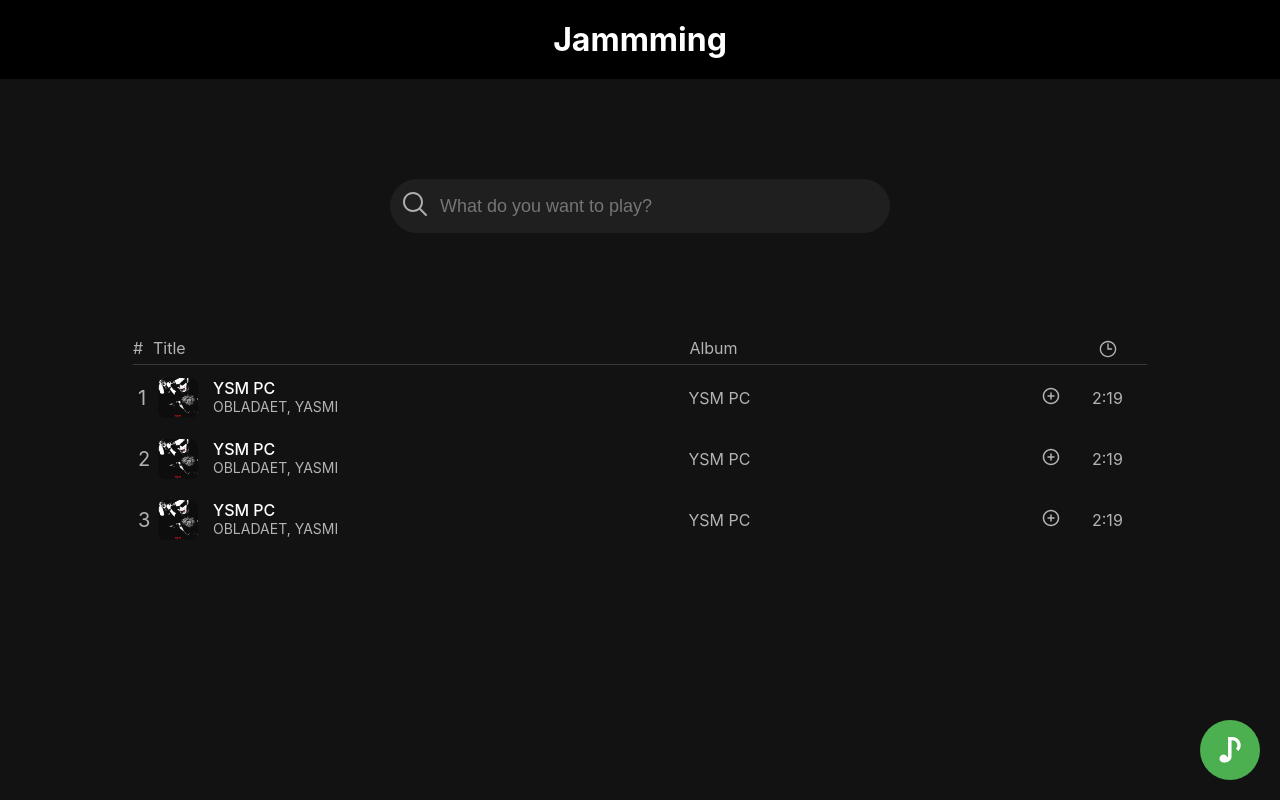
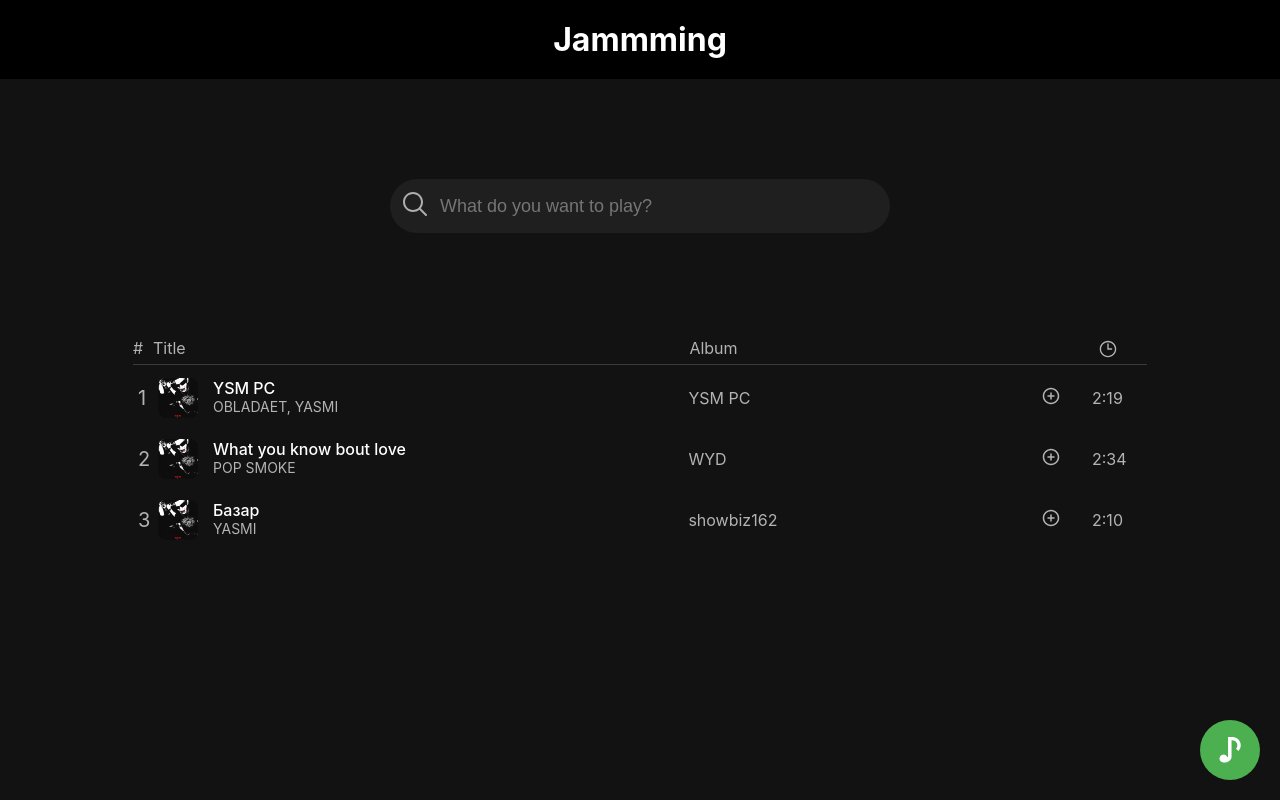
Before and after one commit to rainygodz/jammming, a React (Create React App) app: page / in a window 1280 px wide. Built offline with nearby package versions, Linux system fonts and the light colour scheme.

Commit message:
Implement saving the playlist with mock data

```diff
--- a/src/App.js
+++ b/src/App.js
@@ -7,15 +7,9 @@ import Playlist from './components/Playlist';
 
 
 const tracks = [
-  {id: "2up3OP", albumCover: "../assets/images/albmcvr.png", track: "YSM PC", artist: "OBLADAET, YASMI", album: "YSM PC", duration:"2:19"},
-  {id: "2up33P", albumCover: "../assets/images/albmcvr.png", track: "YSM PC", artist: "OBLADAET, YASMI", album: "YSM PC", duration:"2:19"},
-  {id: "2up35P", albumCover: "../assets/images/albmcvr.png", track: "YSM PC", artist: "OBLADAET, YASMI", album: "YSM PC", duration:"2:19"}
-];
-
-const playlistTracksArr = [
-  {id: "2up3OP", albumCover: "../assets/images/albmcvr.png", track: "YSM PC", artist: "OBLADAET, YASMI", album: "YSM PC", duration:"2:19"},
-  {id: "2up33P", albumCover: "../assets/images/albmcvr.png", track: "YSM PC", artist: "OBLADAET, YASMI", album: "YSM PC", duration:"2:19"},
-  {id: "2up35P", albumCover: "../assets/images/albmcvr.png", track: "YSM PC", artist: "OBLADAET, YASMI", album: "YSM PC", duration:"2:19"}
+  {id: "2up3OP", albumCover: "../assets/images/albmcvr.png", track: "YSM PC", artist: "OBLADAET, YASMI", album: "YSM PC", duration:"2:19", uri: "u1534"},
+  {id: "2up33P", albumCover: "../assets/images/albmcvr.png", track: "What you know bout love", artist: "POP SMOKE", album: "WYD", duration:"2:34", uri: "u1634"},
+  {id: "2up35P", albumCover: "../assets/images/albmcvr.png", track: "Базар", artist: "YASMI", album: "showbiz162", duration:"2:10", uri: "u1734"}
 ];
 
 
@@ -24,7 +18,7 @@ function App() {
   const [ playlistVisibility, setPlaylistVisibility ] = useState(false);
   const [ playlistName, setPlaylistName ] = useState('');
   const [ searchResults, setSearchResults ] = useState(tracks);
-  const [ playlistTracks, setPlaylistTracks ] = useState(playlistTracksArr);
+  const [ playlistTracks, setPlaylistTracks ] = useState([]);
 
   const handleInput = (e) => {
     setSearch(e.target.value);
@@ -39,6 +33,23 @@ function App() {
       return [track, ...prev];
     });
   };
+
+  const savePlaylist = () => {
+    const newPlaylist = [];
+    if (playlistTracks.length !== 0) {
+      playlistTracks.forEach(track => newPlaylist.push(track.uri));
+
+      setPlaylistTracks([]);
+      setPlaylistName('');
+      setPlaylistVisibility(false);
+
+      alert('Playlist created!' + newPlaylist);
+      return newPlaylist;
+    }
+
+    alert('playlist empty');
+    return false;
+  }
 
   const handleRemoveFromPlaylist = (track) => {
     setPlaylistTracks((prev) => {
@@ -56,7 +67,7 @@ function App() {
       <SearchResults searchResults={searchResults} handleTrackAction={handleAddToPlaylist} />
       <OpenPlaylistBtn onClick={() => setPlaylistVisibility(true)} />
       {playlistVisibility && (
-      <Playlist onClose={() => setPlaylistVisibility(false)} handleInput={handlePlaylistName} value={playlistName} tracks={playlistTracks} handleTrackAction={handleRemoveFromPlaylist} />
+      <Playlist onClose={() => setPlaylistVisibility(false)} handleInput={handlePlaylistName} value={playlistName} tracks={playlistTracks} handleTrackAction={handleRemoveFromPlaylist} savePlaylist={savePlaylist} />
       )}
     </div>
   );
--- a/src/components/Playlist.js
+++ b/src/components/Playlist.js
@@ -3,7 +3,7 @@ import Track from './Track';
 import styles from '../styles/Playlist.module.css';
 import Tracklist from './Tracklist';
 
-const Playlist = ({ onClose, value, handleInput, tracks, handleTrackAction}) => {
+const Playlist = ({ onClose, value, handleInput, tracks, handleTrackAction, savePlaylist }) => {
 
   const trackItems = tracks.map((track, index) => {
     return <Track
@@ -25,7 +25,7 @@ const Playlist = ({ onClose, value, handleInput, tracks, handleTrackAction}) =>
             : <div>The playlist is empty now, fill it up!</div>
           }
         </Tracklist>
-        <button className={styles.saveBtn}>Save to Spotify</button>
+        <button className={styles.saveBtn} onClick={savePlaylist} >Save to Spotify</button>
         <button className={styles.closeButton} onClick={onClose}>X</button>
       </div>
     </div>
```
